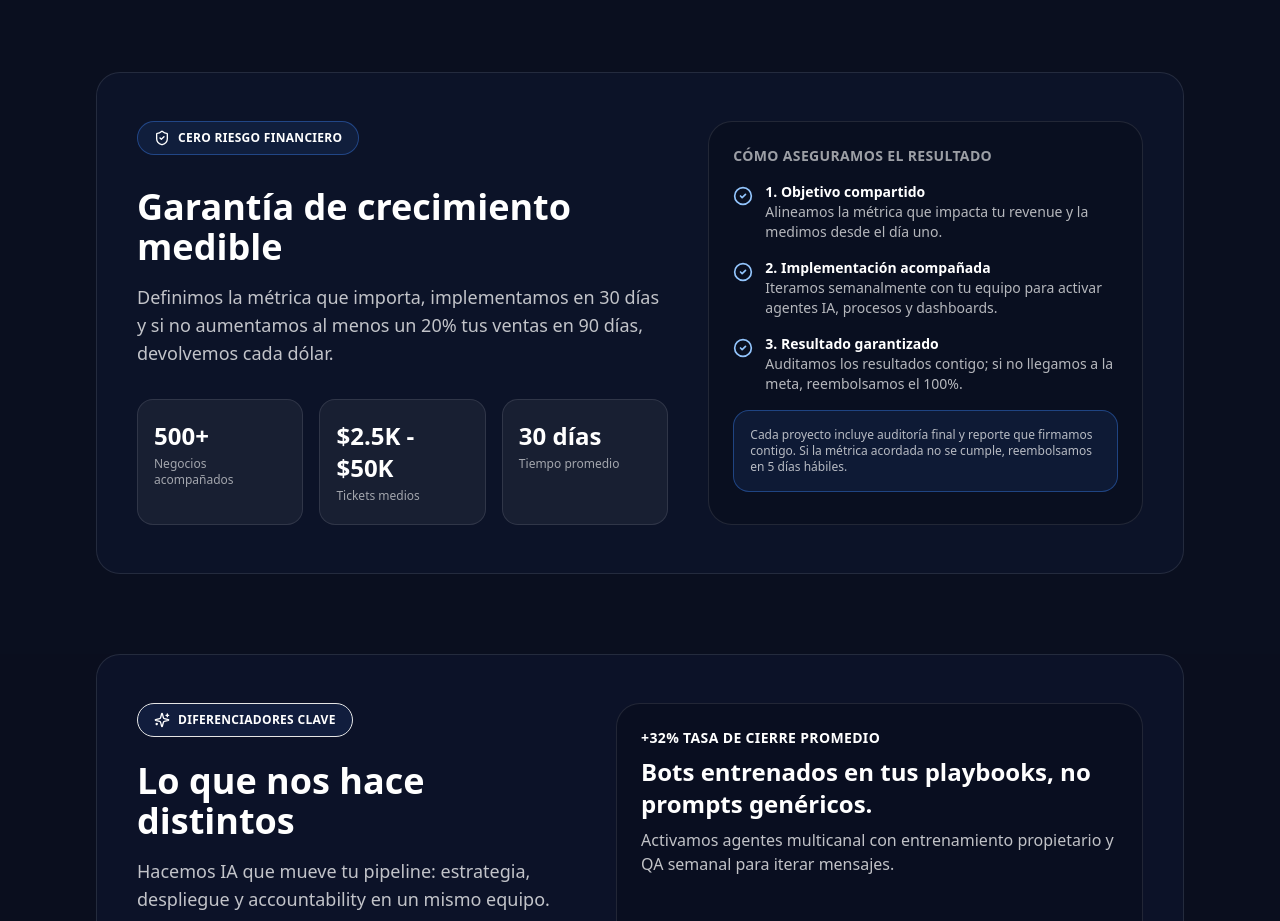
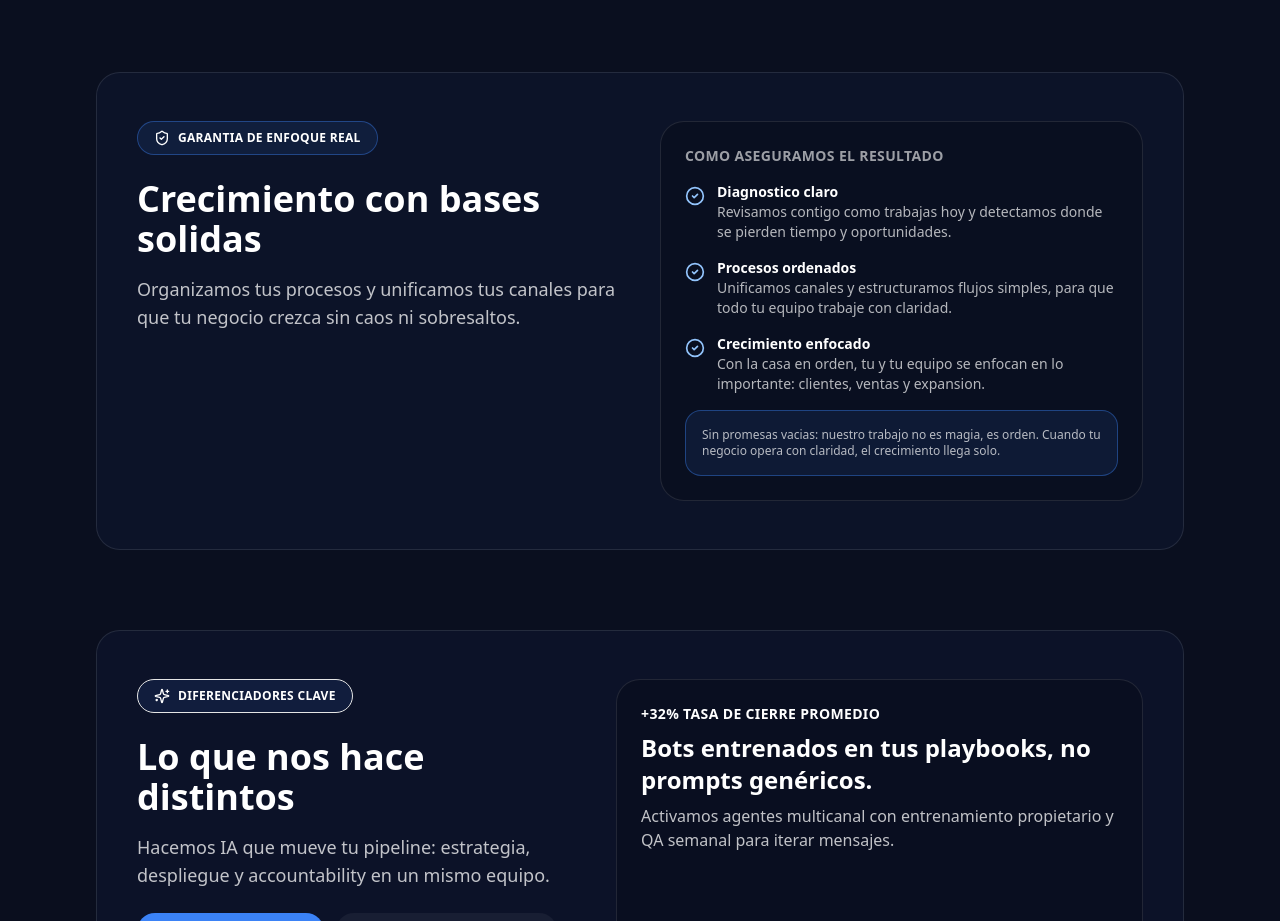
Before and after one commit to hernandomv92/ManaAI, a Next.js app: page / in a window 1280 px wide. Shown: the part 900-1821 px from the top of the page. Built offline with nearby package versions, Linux system fonts and the light colour scheme; a web font is replaced by a local one.

Commit message:
Refactor GuaranteeBlock component to update guarantee messaging and structure, enhancing clarity and focus on client growth

```diff
--- a/components/marketing/GuaranteeBlock.tsx
+++ b/components/marketing/GuaranteeBlock.tsx
@@ -3,55 +3,43 @@
 import { ShieldCheck, CheckCircle2 } from "lucide-react";
 
 const GUARANTEE = {
-  title: "Garantía de crecimiento medible",
-  summary: "Definimos la métrica que importa, implementamos en 30 días y si no aumentamos al menos un 20% tus ventas en 90 días, devolvemos cada dólar.",
-  stats: [
-    { label: "Negocios acompañados", value: "500+" },
-    { label: "Tickets medios", value: "$2.5K - $50K" },
-    { label: "Tiempo promedio", value: "30 días" }
-  ],
+  title: "Crecimiento con bases solidas",
+  subtitle: "Organizamos tus procesos y unificamos tus canales para que tu negocio crezca sin caos ni sobresaltos.",
   steps: [
     {
-      title: "1. Objetivo compartido",
-      description: "Alineamos la métrica que impacta tu revenue y la medimos desde el día uno."
+      title: "Diagnostico claro",
+      description: "Revisamos contigo como trabajas hoy y detectamos donde se pierden tiempo y oportunidades."
     },
     {
-      title: "2. Implementación acompañada",
-      description: "Iteramos semanalmente con tu equipo para activar agentes IA, procesos y dashboards."
+      title: "Procesos ordenados",
+      description: "Unificamos canales y estructuramos flujos simples, para que todo tu equipo trabaje con claridad."
     },
     {
-      title: "3. Resultado garantizado",
-      description: "Auditamos los resultados contigo; si no llegamos a la meta, reembolsamos el 100%."
+      title: "Crecimiento enfocado",
+      description: "Con la casa en orden, tu y tu equipo se enfocan en lo importante: clientes, ventas y expansion."
     }
-  ]
+  ],
+  note: "Sin promesas vacias: nuestro trabajo no es magia, es orden. Cuando tu negocio opera con claridad, el crecimiento llega solo."
 };
 
 export function GuaranteeBlock() {
   return (
     <section className="bg-brand-950 py-20">
       <div className="mx-auto max-w-6xl px-4 sm:px-6 lg:px-8">
-        <div className="grid gap-10 rounded-3xl border border-white/10 bg-brand-900/60 px-6 py-12 sm:px-10 md:grid-cols-[1.1fr_0.9fr]">
-          <div className="space-y-8 text-left">
+        <div className="grid gap-10 rounded-3xl border border-white/10 bg-brand-900/60 px-6 py-12 sm:px-10 md:grid-cols-[1fr_1fr]">
+          <div className="space-y-6 text-left">
             <span className="inline-flex items-center gap-2 rounded-full border border-brand-500/40 bg-brand-500/10 px-4 py-2 text-xs font-semibold uppercase tracking-wide text-brand-200">
               <ShieldCheck className="h-4 w-4" aria-hidden="true" />
-              Cero riesgo financiero
+              Garantia de enfoque real
             </span>
             <div className="space-y-4">
               <h2 className="text-3xl font-semibold text-white sm:text-4xl">{GUARANTEE.title}</h2>
-              <p className="text-base text-white/75 sm:text-lg">{GUARANTEE.summary}</p>
-            </div>
-            <div className="grid gap-4 sm:grid-cols-3">
-              {GUARANTEE.stats.map((stat) => (
-                <div key={stat.label} className="rounded-2xl border border-white/10 bg-white/5 px-4 py-5">
-                  <p className="text-2xl font-semibold text-white">{stat.value}</p>
-                  <p className="mt-1 text-xs text-white/60">{stat.label}</p>
-                </div>
-              ))}
+              <p className="text-base text-white/75 sm:text-lg">{GUARANTEE.subtitle}</p>
             </div>
           </div>
 
           <div className="space-y-4 rounded-3xl border border-white/10 bg-black/20 p-6">
-            <h3 className="text-sm font-semibold uppercase tracking-wide text-white/60">Cómo aseguramos el resultado</h3>
+            <h3 className="text-sm font-semibold uppercase tracking-wide text-white/60">Como aseguramos el resultado</h3>
             <ul className="space-y-4">
               {GUARANTEE.steps.map((step) => (
                 <li key={step.title} className="flex items-start gap-3 text-sm text-white/80">
@@ -66,7 +54,7 @@ export function GuaranteeBlock() {
               ))}
             </ul>
             <p className="rounded-2xl border border-brand-500/40 bg-brand-500/10 px-4 py-4 text-xs text-white/70">
-              Cada proyecto incluye auditoría final y reporte que firmamos contigo. Si la métrica acordada no se cumple, reembolsamos en 5 días hábiles.
+              {GUARANTEE.note}
             </p>
           </div>
         </div>
```
